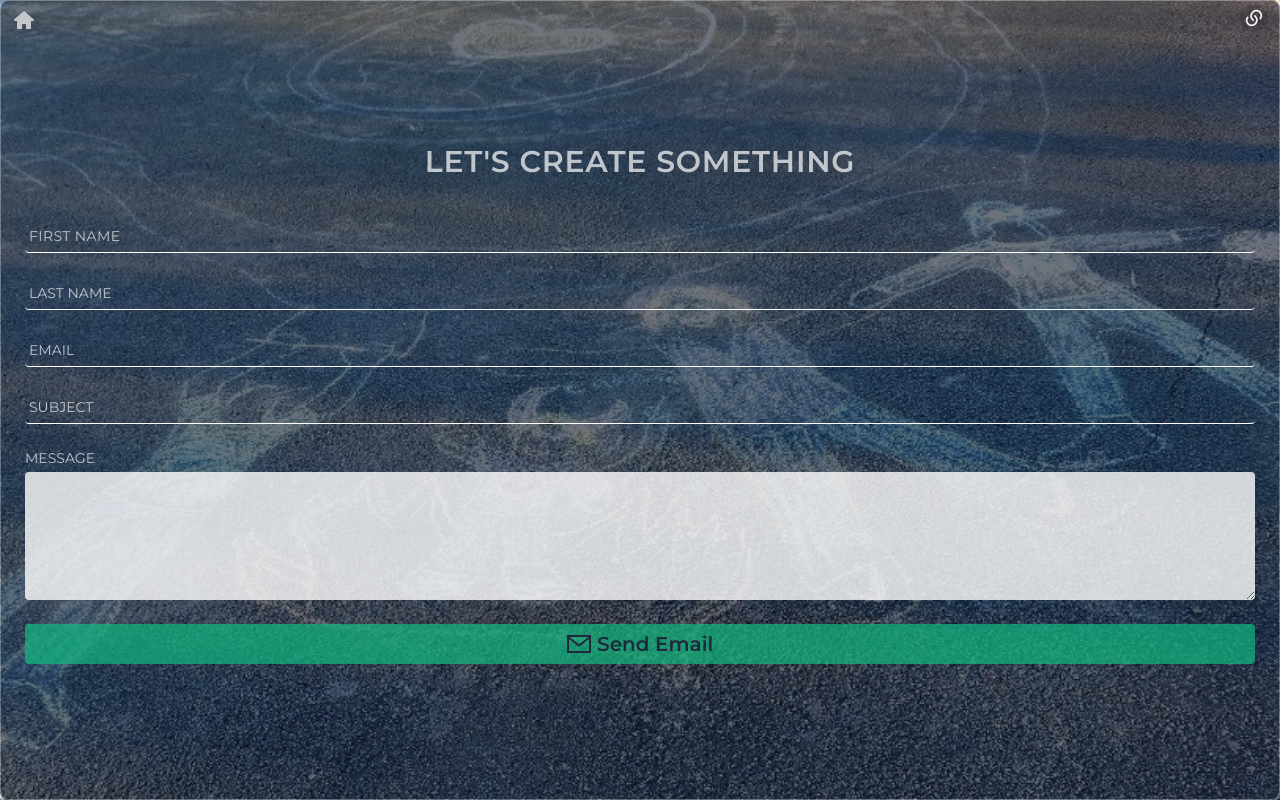
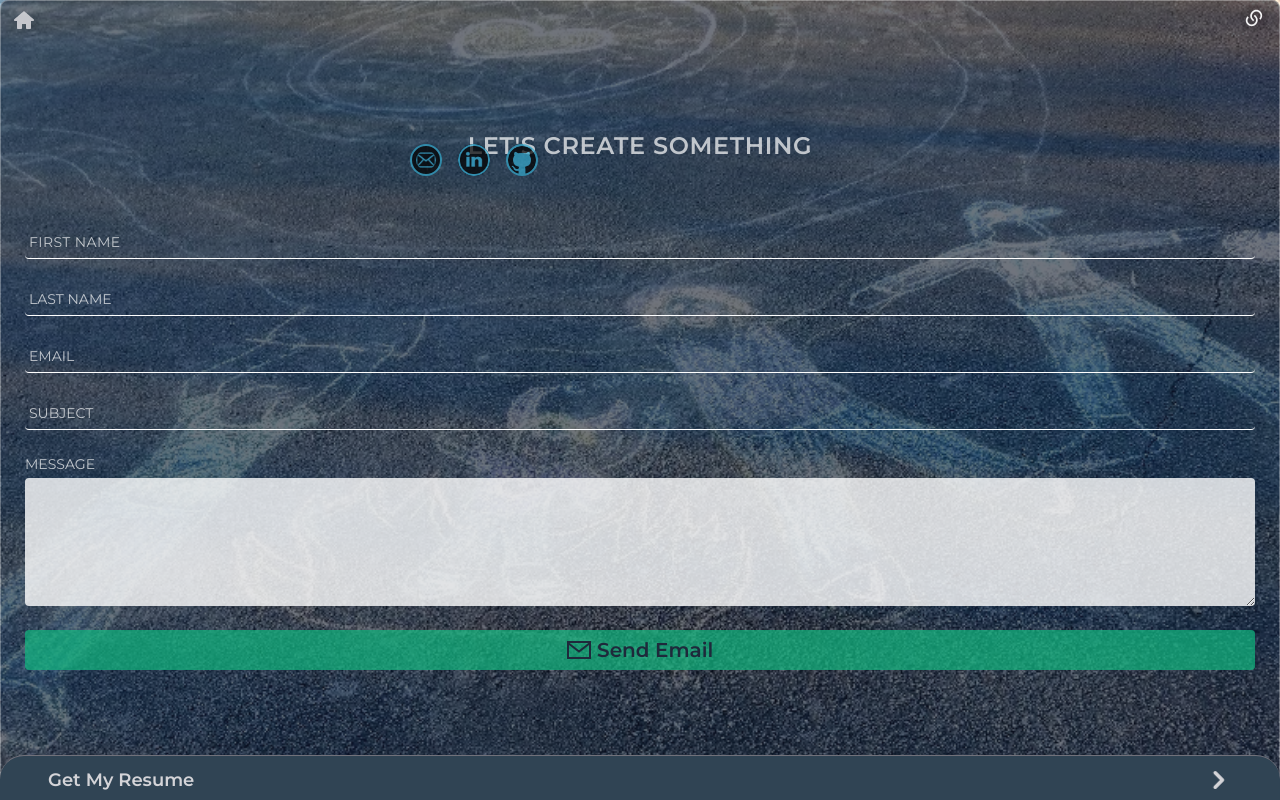
Before and after one commit to wlowrimore/piece_of_me, a Next.js app: page /contact in a window 1280 px wide. Built offline with nearby package versions, Linux system fonts and the light colour scheme.

Commit message:
completes resume section without link modals and downloadable resume

```diff
--- a/src/app/components/Contact/ContactFormUISection.tsx
+++ b/src/app/components/Contact/ContactFormUISection.tsx
@@ -33,8 +33,8 @@ const ContactFormUISection: React.FC<ContactFormUISectionProps> = ({
       onSubmit={handleSubmit}
       className="w-screen h-screen flex flex-col gap-6 items-center justify-center bg-gray-900/60 rounded-lg p-6 border border-white/30"
     >
-      <div className=" pt-2 pb-4 text-center">
-        <h1 className="text-3xl text-white/70 tracking-wide font-semibold uppercase">
+      <div className="pb-10 text-center">
+        <h1 className="text-2xl text-white/70 tracking-wide font-semibold uppercase">
           Let&apos;s Create Something
         </h1>
       </div>
--- a/src/app/components/Contact/Resume/LinksSection.tsx
+++ /dev/null
@@ -1,25 +0,0 @@
-const LinksSection: React.FC = () => {
-  return (
-    <div className="w-full py-2 text-white">
-      <ul className="space-y-3">
-        <li className="px-4 py-1 bg-amber-700/30 border border-zinc-400 rounded-3xl">
-          Technical Skills
-        </li>
-        <li className="px-4 py-1 bg-amber-700/30 border border-zinc-400 rounded-3xl">
-          Professional Experience
-        </li>
-        <li className="px-4 py-1 bg-amber-700/30 border border-zinc-400 rounded-3xl">
-          Education
-        </li>
-        <li className="px-4 py-1 bg-amber-700/30 border border-zinc-400 rounded-3xl">
-          All Certifications
-        </li>
-        <li className="px-4 py-1 bg-amber-700/30 border border-zinc-400 rounded-3xl">
-          Testimonials
-        </li>
-      </ul>
-    </div>
-  );
-};
-
-export default LinksSection;
--- a/src/app/components/Contact/Resume/ResumeComponent.tsx
+++ /dev/null
@@ -1,16 +0,0 @@
-import LinksSection from "./LinksSection";
-import Title from "./Title";
-
-const ResumeComponent: React.FC = () => {
-  return (
-    <main className="w-screen h-screen flex flex-col items-center justify-center p-6 space-y-2">
-      <div className="py-4">
-        <Title />
-      </div>
-
-      <LinksSection />
-    </main>
-  );
-};
-
-export default ResumeComponent;
--- a/src/app/components/Contact/Resume/Title.tsx
+++ /dev/null
@@ -1,65 +0,0 @@
-import Link from "next/link";
-import Image from "next/image";
-import EmailIcon from "/public/images/contact/email.webp";
-import LinkedInIcon from "/public/images/contact/linkedin.webp";
-import GitHubIcon from "/public/images/contact/github.webp";
-
-const Title: React.FC = () => {
-  return (
-    <div className="flex flex-col items-center w-full gap-2">
-      <h1 className="text-3xl text-center font-semibold tracking-wider text-zinc-200 uppercase">
-        William Lowrimore
-      </h1>
-      <article className="flex items-center justify-center gap-4 w-full">
-        <Link
-          href="mailto://wlowrimore@gmail.com"
-          target="_blank"
-          rel="noreferrer noopener"
-          className="text-xl text-amber-200"
-        >
-          <Image
-            src={EmailIcon}
-            alt="email"
-            width={44}
-            height={44}
-            className="px-1 py-1 rounded-full border-2 border-[#35AACE] bg-black"
-          />
-        </Link>
-        <Link
-          href="https://www.linkedin.com/in/william-lowrimore-dev"
-          target="_blank"
-          rel="noreferrer noopener"
-          className="text-xl"
-        >
-          <Image
-            src={LinkedInIcon}
-            alt="linkedin"
-            width={44}
-            height={44}
-            className="rounded-full bg-black"
-          />
-        </Link>
-        <Link
-          href="https://www.github.com/wlowrimore"
-          target="_blank"
-          rel="noreferrer noopener"
-          className="text-xl text-amber-200"
-        >
-          <Image
-            src={GitHubIcon}
-            alt="github"
-            width={44}
-            height={42}
-            className="rounded-full border-2 border-[#35AACE] bg-[#35AACE]"
-          />
-        </Link>
-        <div className="flex flex-col text-zinc-100 tracking-wider uppercase">
-          <p>901.568.7941</p>
-          <p>Nashville,&nbsp;TN</p>
-        </div>
-      </article>
-    </div>
-  );
-};
-
-export default Title;
--- a/src/app/components/NavMobile/NavMobile.tsx
+++ b/src/app/components/NavMobile/NavMobile.tsx
@@ -30,6 +30,8 @@ const NavMobile: React.FC = () => {
         return "bg-slate-700/95 w-full h-[17rem] border-b border-zinc-400 pl-4 text-zinc-200 tracking-widest";
       case "/contact":
         return "bg-emerald-600/90 w-full h-[17rem] border-b border-zinc-400 pl-4 text-zinc-100 tracking-widest font-semibold";
+      case "/resume":
+        return "bg-blue-300/95 w-full h-[17rem] border-b border-zinc-400 pl-4 text-zinc-950 tracking-widest";
       default:
     }
   };
--- /dev/null
+++ b/src/app/components/Resume/LinksSection.tsx
@@ -0,0 +1,45 @@
+import { FaRegEye } from "react-icons/fa";
+
+const LinksSection: React.FC = () => {
+  return (
+    <div className="w-full pt-10 text-white">
+      <ul className="space-y-8 flex flex-col">
+        <li className="px-4 py-1 border-b border-zinc-400 flex items-center justify-between">
+          <span>
+            <FaRegEye />
+          </span>
+          Technical Skills
+        </li>
+        <li className="px-4 py-1 border-b border-zinc-400 flex items-center justify-between">
+          <span>
+            <FaRegEye />
+          </span>
+          Experience
+        </li>
+        <li className="px-4 py-1 border-b border-zinc-400 flex items-center justify-between">
+          <span>
+            <FaRegEye />
+          </span>
+          Education
+        </li>
+        <li className="px-4 py-1 border-b border-zinc-400 flex items-center justify-between">
+          <span>
+            <FaRegEye />
+          </span>
+          Certifications
+        </li>
+        <li className="px-4 py-1 border-b border-zinc-400 flex items-center justify-between">
+          <span>
+            <FaRegEye />
+          </span>
+          Testimonials
+        </li>
+      </ul>
+      <div className="w-full text-center mt-12 py-2 px-6 bg-blue-300 rounded-3xl">
+        <p className="text-zinc-950 font-semibold">Download Printable Resume</p>
+      </div>
+    </div>
+  );
+};
+
+export default LinksSection;
--- /dev/null
+++ b/src/app/components/Resume/ResumeComponent.tsx
@@ -0,0 +1,30 @@
+import NavMobile from "../NavMobile/NavMobile";
+import LinksSection from "./LinksSection";
+
+const ResumeComponent: React.FC = () => {
+  return (
+    <main className="w-screen h-screen flex flex-col items-center justify-center p-6 space-y-2">
+      <div className="fixed top-0 right-0 p-1">
+        <NavMobile />
+      </div>
+      <div className="py-4">
+        <div className="flex flex-col w-full gap-2">
+          <h1 className="text-2xl text-center font-semibold tracking-wider text-zinc-200 uppercase">
+            William Lowrimore
+          </h1>
+          <div className="mt-[-0.5rem] flex flex-col text-purple-200 tracking-wider items-center">
+            <p className="mb-[-0.3rem]">linkedin.com/william-lowrimore-dev</p>
+            <p>wlowrimore@gmail.com</p>
+            <div className="flex justify-center mt-[-0.3rem] gap-2">
+              <p>901.568.7941</p>
+              <p>Nashville,&nbsp;TN</p>
+            </div>
+          </div>
+        </div>
+      </div>
+      <LinksSection />
+    </main>
+  );
+};
+
+export default ResumeComponent;
--- /dev/null
+++ b/src/app/components/Resume/Title.tsx
@@ -0,0 +1,21 @@
+import Link from "next/link";
+import Image from "next/image";
+import EmailIcon from "/public/images/contact/email.webp";
+import LinkedInIcon from "/public/images/contact/linkedin.webp";
+import GitHubIcon from "/public/images/contact/github.webp";
+
+const Title: React.FC = () => {
+  return (
+    <div className="flex flex-col w-full gap-2">
+      <h1 className="text-2xl text-center font-semibold tracking-wider text-zinc-200 uppercase">
+        William Lowrimore
+      </h1>
+      <div className="flex text-slate-300 text-lg tracking-wider uppercase gap-2 mt-[-0.5rem]">
+        <p>901.568.7941</p>
+        <p>Nashville,&nbsp;TN</p>
+      </div>
+    </div>
+  );
+};
+
+export default Title;
--- a/src/app/contact/page.tsx
+++ b/src/app/contact/page.tsx
@@ -1,6 +1,11 @@
 import Link from "next/link";
+import Image from "next/image";
+import EmailIcon from "/public/images/contact/email.webp";
+import LinkedInIcon from "/public/images/contact/linkedin.webp";
+import GitHubIcon from "/public/images/contact/github.webp";
 import ContactForm from "../components/Contact/ContactForm";
 import { TiHome } from "react-icons/ti";
+import { HiChevronRight } from "react-icons/hi";
 
 const Contact: React.FC = () => {
   return (
@@ -10,11 +15,66 @@ const Contact: React.FC = () => {
           <Link href="/">
             <TiHome />
           </Link>
+          <div className="fixed left-[32%] top-[18%] opacity-70 flex gap-4">
+            <Link
+              href="mailto://wlowrimore@gmail.com"
+              target="_blank"
+              rel="noreferrer noopener"
+              className=""
+            >
+              <Image
+                src={EmailIcon}
+                alt="email"
+                width={32}
+                height={32}
+                className="px-1 py-1 rounded-full border-2 border-[#35AACE] bg-black"
+              />
+            </Link>
+            <Link
+              href="https://www.linkedin.com/in/william-lowrimore-dev"
+              target="_blank"
+              rel="noreferrer noopener"
+              className="text-xl"
+            >
+              <Image
+                src={LinkedInIcon}
+                alt="linkedin"
+                width={32}
+                height={32}
+                className="rounded-full bg-black"
+              />
+            </Link>
+            <Link
+              href="https://www.github.com/wlowrimore"
+              target="_blank"
+              rel="noreferrer noopener"
+              className=""
+            >
+              <Image
+                src={GitHubIcon}
+                alt="github"
+                width={32}
+                height={32}
+                className="rounded-full border-2 border-[#35AACE] bg-[#35AACE]"
+              />
+            </Link>
+          </div>
         </p>
       </div>
       <section className="w-full">
         <ContactForm />
       </section>
+      <div className="fixed bottom-0 w-screen flex items-center justify-center h-[3rem] mb-[-0.2rem]">
+        <Link
+          href="/resume"
+          className="w-full h-full flex items-center justify-between px-12 bg-[#304454] text-zinc-300 text-lg font-semibold rounded-t-3xl border-t border-zinc-500"
+        >
+          Get My Resume
+          <div className="animate-slide-right-back">
+            <HiChevronRight className="text-4xl" />
+          </div>
+        </Link>
+      </div>
     </div>
   );
 };
--- a/src/app/resume/page.tsx
+++ b/src/app/resume/page.tsx
@@ -1,6 +1,6 @@
 import Link from "next/link";
 import { TiHome } from "react-icons/ti";
-import ResumeComponent from "../components/Contact/Resume/ResumeComponent";
+import ResumeComponent from "../components/Resume/ResumeComponent";
 
 const Resume: React.FC = () => {
   return (
```
